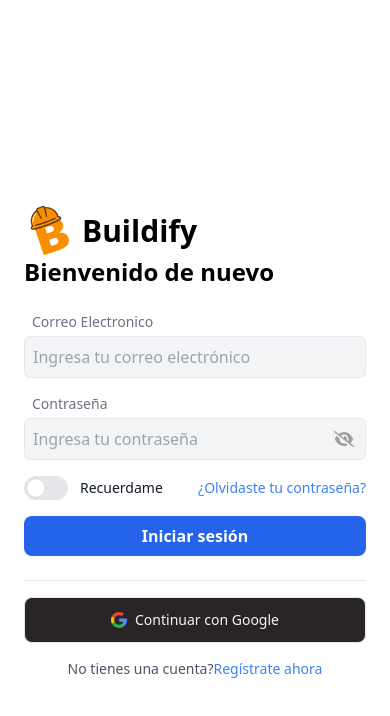
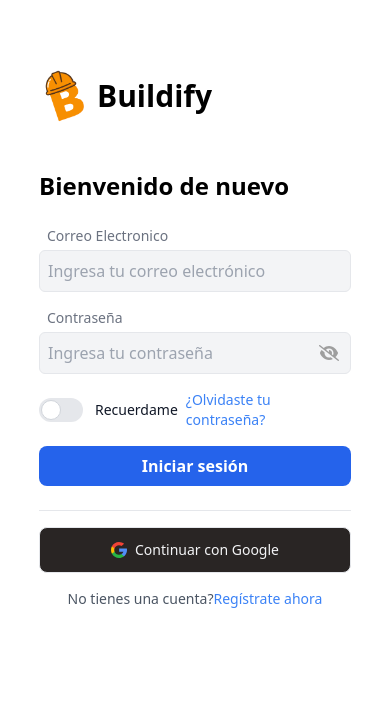
Before and after one commit to Byskull2000/buildifyOficial, a React (Vite) app in the folder frontend/: page /login in a window 390 px wide. Shown: the top 716 px of the page. Built offline with nearby package versions, Linux system fonts and the light colour scheme.

Commit message:
Login UI

```diff
--- a/frontend/src/pages/Login.tsx
+++ b/frontend/src/pages/Login.tsx
@@ -19,11 +19,7 @@
         const handleWheel = (e: WheelEvent) => {
             e.preventDefault();
         };
-        document.body.style.overflow = 'hidden';
-        window.addEventListener("wheel", handleWheel, { passive: false });
-
         return () => {
-            document.body.style.overflow = 'auto';
             window.removeEventListener("wheel", handleWheel);
         };
     }, []);
@@ -73,22 +69,22 @@
     };
     return (
         <div>
-            <div className="flex h-screen">
-                <div className="hidden lg:flex items-center justify-center flex-1 relative bg-white text-black w-2/3">
+            <div className="flex">
+                <div className="hidden lg:flex items-center justify-center flex-1 relative bg-white text-black w-2/3 min-h-screen">
                     <img
                         src={fondologin}
                         alt="ImagenDelLogin"
-                        className="absolute inset-0 w-full h-full object-cover"
+                        className="absolute inset-0 h-full w-full object-cover "
                     />
                 </div>
 
-                <div className="w-full bg-white lg:w-1/3 flex items-center justify-center">
+                <div className="w-full bg-white lg:w-1/3 flex items-center justify-center flex-col min-h-screen ">
                     {loading ? (
                         <Loading />
                     ) : (
-                        <div className="max-w-md w-full p-6">
+                        <div className=" w-4/5 h-5/6">
                             <Link to="/">
-                                <div className="flex items-center lg:ml-[-16px] lg:mb-16 mt-10">
+                                <div className="flex items-center mb-12">
                                     <img
                                         src={logo}
                                         alt="Buildify Logo"
@@ -101,14 +97,14 @@
                                     </h1>
                                 </div>
                             </Link>
-                            <h1 className="text-2xl font-semibold mb-6 text-black text-left w-full lg:ml-[-10px]">
-                                Bienvenido de nuevo
-                            </h1>
                             <form
                                 onSubmit={handleSubmit}
                                 method="POST"
                                 className="space-y-4"
                             >
+                                <h1 className="text-2xl font-semibold mb-6 text-black text-left w-full ">
+                                    Bienvenido de nuevo
+                                </h1>
                                 <div>
                                     <label
                                         htmlFor="email"
@@ -246,7 +242,7 @@
                                 </div>
                             </form>
 
-                            <div className="mt-4 text-sm text-center lg:mb-36">
+                            <div className="mt-4 text-sm text-center">
                                 <p className="text-gray-600">
                                     No tienes una cuenta?
                                     <Link
```
